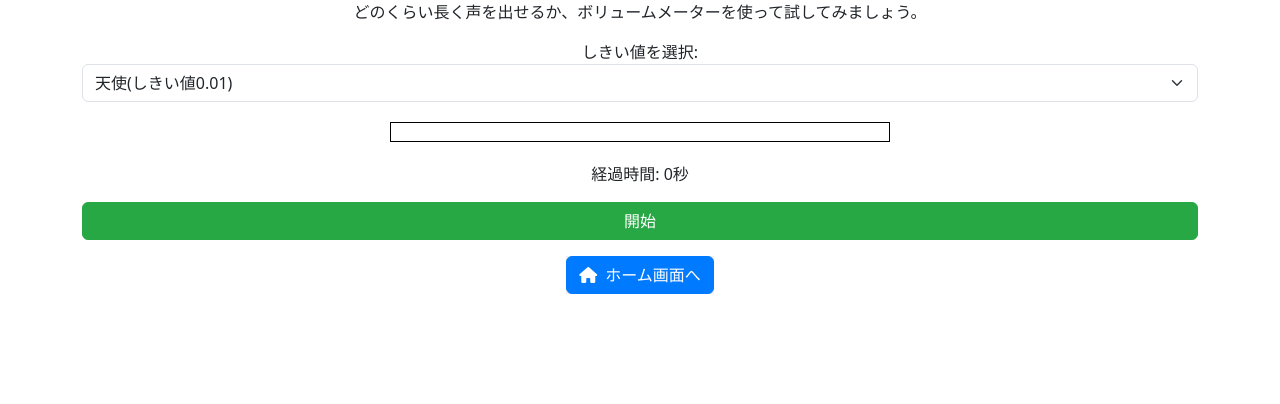
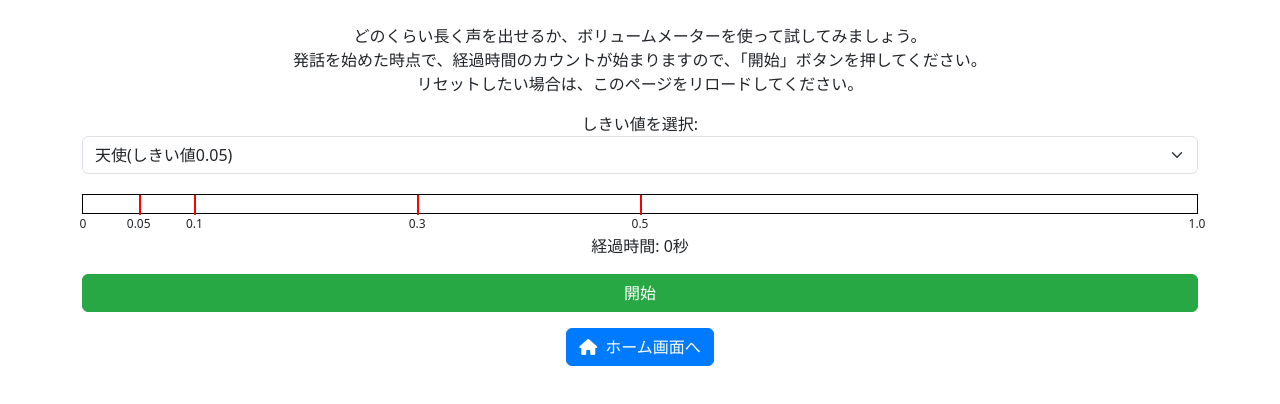
Before and after one commit to SpeechTrainingGame-NTUT/minigame, a plain HTML site: page view/sustainability_of_voice/endurance.html in a window 1280 px wide. Drawn offline with nearby package versions, Linux system fonts and the light colour scheme.

Commit message:
changed to August 17, 2024 10:28

```diff
--- a/view/sustainability_of_voice/endurance.html
+++ b/view/sustainability_of_voice/endurance.html
@@ -9,7 +9,7 @@
   <style>
     .meter-container {
       width: 100%; /* 幅を100%に設定 */
-      max-width: 500px; /* 最大幅を500pxに設定 */
+      max-width: 1500px;
       margin: 20px auto;
       border: 1px solid black;
       position: relative;
@@ -22,20 +22,15 @@
       background: black;
       transition: width .1s;
     }
-    /*
-    .scale {
-      display: flex;
-      justify-content: space-between;
-      margin-top: 5px;
-      font-size: 14px; フォントサイズを増加
+    .threshold-line {
+      position: absolute;
+      height: 20px; /* ボリュームメーターの高さに合わせる */
+      width: 2px; /* 線の幅 */
+      background-color: red; /* 線の色 */
     }
-    */
-    /*
-    .scale span {
-      position: relative;
-      top: -5px; 位置を調整
+    .threshold-line.thick {
+      width: 4px; /* 太い線の幅 */
     }
-    */
     .btn-start { /*「開始」ボタン*/
       background-color: #28a745;
       border-color: #28a745;
@@ -61,34 +56,39 @@
       border: none; /* 枠線を消す */
       padding: 0; /* パディングをリセット */
     }
+    .mt-4 {
+      margin-top: 1.5rem; /* 上部のマージンを調整 */
+    }
   </style>
 </head>
 <body class="text-center">
-  <div class="container">
-    <p>どのくらい長く声を出せるか、ボリュームメーターを使って試してみましょう。</p>
+  <div class="container mt-4">
+    <p>どのくらい長く声を出せるか、ボリュームメーターを使って試してみましょう。<br>
+    発話を始めた時点で、経過時間のカウントが始まりますので、「開始」ボタンを押してください。<br>
+    リセットしたい場合は、このページをリロードしてください。</p>
 
     <label for="threshold">しきい値を選択:</label>
     <select id="threshold" class="form-select mb-3" onchange="setThreshold()">
-      <option value="0.01">天使(しきい値0.01)</option>
-      <option value="0.05">簡単(しきい値0.05)</option>
-      <option value="0.1">普通(しきい値0.1)</option>
+      <option value="0.01">天使(しきい値0.05)</option>
+      <option value="0.05">簡単(しきい値0.1)</option>
+      <option value="0.1">普通(しきい値0.3)</option>
       <option value="0.5">難しい(しきい値0.5)</option>
       <option value="1.0">地獄(しきい値1.0)</option>
     </select>
 
     <div class="meter-container">
       <div id="volume"></div>
+      <span style="position: absolute; left: 0%; top: 20px; transform: translateX(-50%); font-size: 12px;">0</span> <!-- 0の表示 -->
+      <div class="threshold-line" style="left: 5%; background-color: red;"></div> <!-- 0.05 -->
+      <span style="position: absolute; left: 5%; top: 20px; transform: translateX(-50%); font-size: 12px;">0.05</span> <!-- 0.05の表示 -->
+      <div class="threshold-line" style="left: 10%; background-color: red;"></div> <!-- 0.1 -->
+      <span style="position: absolute; left: 10%; top: 20px; transform: translateX(-50%); font-size: 12px;">0.1</span> <!-- 0.1の表示 -->
+      <div class="threshold-line" style="left: 30%; background-color: red;"></div> <!-- 0.3 -->
+      <span style="position: absolute; left: 30%; top: 20px; transform: translateX(-50%); font-size: 12px;">0.3</span> <!-- 0.3の表示 -->
+      <div class="threshold-line" style="left: 50%; background-color: red;"></div> <!-- 0.5 -->
+      <span style="position: absolute; left: 50%; top: 20px; transform: translateX(-50%); font-size: 12px;">0.5</span> <!-- 0.5の表示 -->
+      <span style="position: absolute; left: 100%; top: 20px; transform: translateX(-50%); font-size: 12px;">1.0</span> <!-- 1.0の表示 -->
     </div>
-
-    <!--
-    <div class="scale">
-      <span>0</span>
-      <span>0.01</span>
-      <span>0.1</span>
-      <span>1</span>
-      <span>2</span>
-    </div>
-    -->
 
     <p id="elapsedTime">経過時間: 0秒</p>
 
@@ -96,7 +96,7 @@
 
     <p id="output"></p>
     <button onclick="goBack()" class="no-border">
-      <a href="../../index.html" class="btn btn-custom-primary w-100">
+      <a href="../index.html" class="btn btn-custom-primary w-100">
         <i class="fas fa-home me-2"></i>ホーム画面へ
       </a>
     </button>
```
